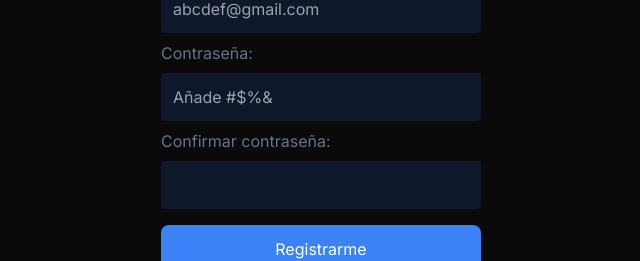
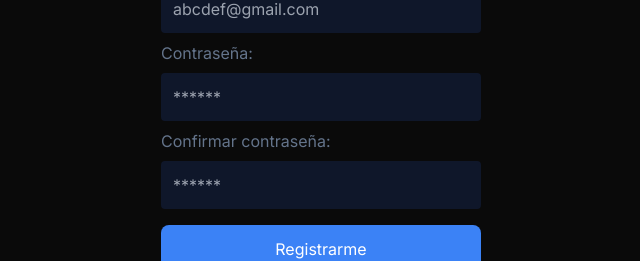
Before and after one commit to AlexArmendariz03/nextjs-prisma-login, a Next.js app: page /auth/register in a window 1280 px wide. Shown: the part 297-558 px from the top of the page, without its empty margins (319-959 px from the left). Built offline with nearby package versions, Linux system fonts and the light colour scheme.

Commit message:
CRUD New user register api data

```diff
--- /dev/null
+++ b/src/app/api/auth/register/route.js
@@ -0,0 +1,9 @@
+import {NextResponse} from "next/server";
+
+export async function POST(request){
+  const data = await request.json()
+
+  console.log(data)
+
+  return NextResponse.json("registering...")
+}
--- a/src/app/auth/register/page.js
+++ b/src/app/auth/register/page.js
@@ -1,12 +1,21 @@
 "use client"
 import {useForm} from "react-hook-form";
+import {POST} from "@/app/api/auth/register/route";
 
 export default function RegisterPage() {
 
   const{register,handleSubmit,formState:{errors}} = useForm()
 
-  const onSubmit = handleSubmit(data => {
-    console.log(data)
+  const onSubmit = handleSubmit(async (data) => {
+    const res = await fetch("/api/auth/register",{
+      method:"POST",
+      body: JSON.stringify(data),
+      headers:{
+        "Content-Type" : "application/json"
+      }
+    })
+    const resJSON =  await res.json()
+    console.log(resJSON)
   })
 
   console.log(errors)
@@ -59,7 +68,7 @@ export default function RegisterPage() {
               message:"Ingresa tu contraseña"
             }})}
                className="p-3 rounded block mb-2 bg-slate-900 text-slate-300 w-full"
-        placeholder="Añade #$%&"/>
+        placeholder="******"/>
         {errors.password && (
           <span className="text-red-500">{errors.password.message}</span>
         )}
@@ -67,13 +76,14 @@ export default function RegisterPage() {
           Confirmar contraseña:
         </label>
         <input
-          type="confirmPassword"
+          type="password"
           {...register("confirmPassword",{
             required:{
               value:true,
               message:"Se require confirmación"
             }})}
-          className="p-3 rounded block mb-2 bg-slate-900 text-slate-300 w-full"/>
+          className="p-3 rounded block mb-2 bg-slate-900 text-slate-300 w-full"
+          placeholder="******"/>
         {errors.confirmPassword && (
           <span className="text-red-500">{errors.confirmPassword.message}</span>
         )}
```
